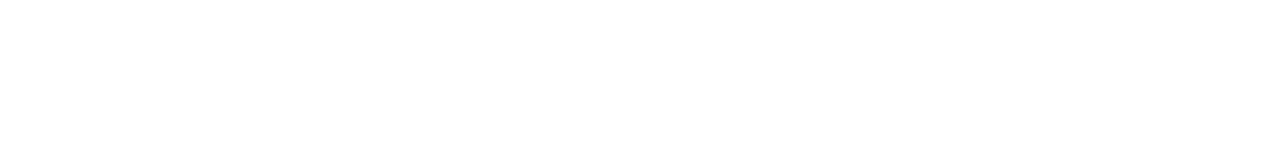
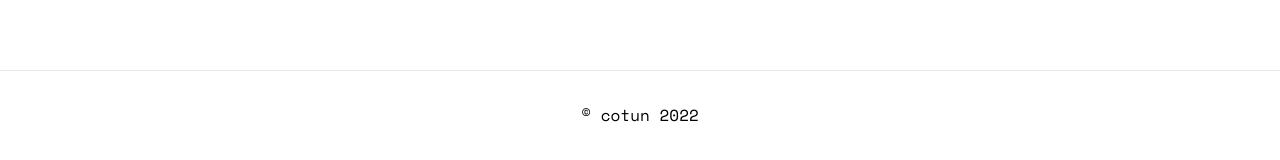
Before and after one commit to qxb3/cotun, a SvelteKit app in the folder packages/website/: page / in a window 1280 px wide. Shown: the part 406-566 px from the top of the page. Built offline with nearby package versions, Linux system fonts and the light colour scheme.

Commit message:
[website] feat: added Footer

```diff
--- /dev/null
+++ b/packages/website/src/lib/components/Footer.svelte
@@ -0,0 +1,5 @@
+<footer class="border-t mt-32 p-8">
+  <div class="text-center">
+    <p>© cotun 2022</p>
+  </div>
+</footer>
--- a/packages/website/src/routes/+error.svelte
+++ b/packages/website/src/routes/+error.svelte
@@ -3,6 +3,6 @@
 </script>
 
 <div class="mt-16 text-center">
-  <h1 class="text-8xl">{$page.status}</h1>
-  <p class="text-5xl">{$page.error.message}</p>
+  <h1 class="text-4xl">{$page.status}</h1>
+  <p class="text-3xl">{$page.error.message}</p>
 </div>
--- a/packages/website/src/routes/+layout.svelte
+++ b/packages/website/src/routes/+layout.svelte
@@ -1,5 +1,10 @@
 <script>
   import '../app.css'
+
+  import Navbar from '$lib/components/Navbar.svelte'
+  import Footer from '$lib/components/Footer.svelte'
 </script>
 
+<Navbar />
 <slot />
+<Footer />
--- a/packages/website/src/routes/+page.svelte
+++ b/packages/website/src/routes/+page.svelte
@@ -1,8 +1,5 @@
 <script>
-  import Navbar from '$lib/components/Navbar.svelte'
 </script>
-
-<Navbar />
 
 <div class="container">
   <header class="mt-16 text-center">
```
